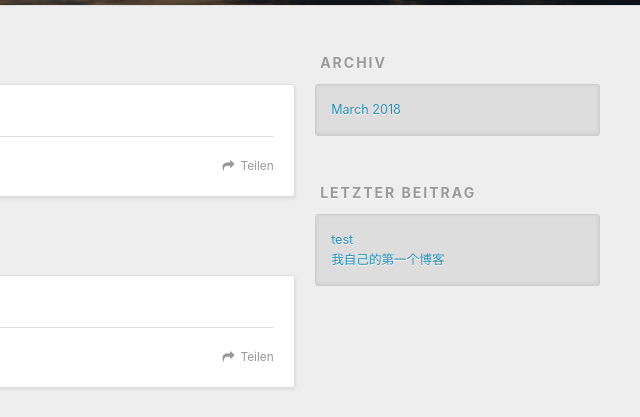
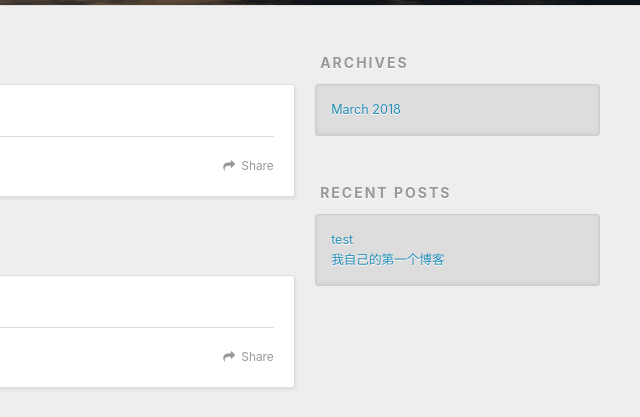
Before and after one commit to m0n1ter/m0n1ter.github.io, a plain HTML site: page index.html in a window 1280 px wide. Shown: the part 295-712 px from the top of the page, 640-1280 px from the left. Drawn offline with nearby package versions, Linux system fonts and the light colour scheme.

Commit message:
Site updated: 2018-03-27 02:33:18

```diff
--- a/index.html
+++ b/index.html
@@ -50,7 +50,7 @@
 
           <a id="nav-rss-link" class="nav-icon" href="/atom.xml" title="RSS Feed"></a>
 
-        <a id="nav-search-btn" class="nav-icon" title="Suche"></a>
+        <a id="nav-search-btn" class="nav-icon" title="Search"></a>
       </nav>
       <div id="search-form-wrap">
         <form action="//google.com/search" method="get" accept-charset="UTF-8" class="search-form"><input type="search" name="q" class="search-form-input" placeholder="Search"><button type="submit" class="search-form-submit">&#xF002;</button><input type="hidden" name="sitesearch" value="http://yoursite.com"></form>
@@ -87,7 +87,7 @@
 
     </div>
     <footer class="article-footer">
-      <a data-url="http://yoursite.com/2018/03/27/test/" data-id="cjf8kkmlo0000moter8pl1aon" class="article-share-link">Teilen</a>
+      <a data-url="http://yoursite.com/2018/03/27/test/" data-id="cjf8kllyi0000octeoqmqzpgh" class="article-share-link">Share</a>
 
 
     </footer>
@@ -123,7 +123,7 @@
 
     </div>
     <footer class="article-footer">
-      <a data-url="http://yoursite.com/2018/03/27/我自己的第一个博客/" data-id="cjf8kkmmo0001moteu5bsr3fj" class="article-share-link">Teilen</a>
+      <a data-url="http://yoursite.com/2018/03/27/我自己的第一个博客/" data-id="cjf8kllze0001octe34kjgec2" class="article-share-link">Share</a>
 
 
     </footer>
@@ -149,7 +149,7 @@
 
 
   <div class="widget-wrap">
-    <h3 class="widget-title">Archiv</h3>
+    <h3 class="widget-title">Archives</h3>
     <div class="widget">
       <ul class="archive-list"><li class="archive-list-item"><a class="archive-list-link" href="/archives/2018/03/">March 2018</a></li></ul>
     </div>
@@ -159,7 +159,7 @@
 
 
   <div class="widget-wrap">
-    <h3 class="widget-title">letzter Beitrag</h3>
+    <h3 class="widget-title">Recent Posts</h3>
     <div class="widget">
       <ul>
 
```
Also changed, not shown: 2018/03/27/test/index.html (+5 -5 lines), 2018/03/27/我自己的第一个博客/index.html (+5 -5 lines), archives/2018/03/index.html (+4 -4 lines), archives/2018/index.html (+4 -4 lines), archives/index.html (+4 -4 lines).
